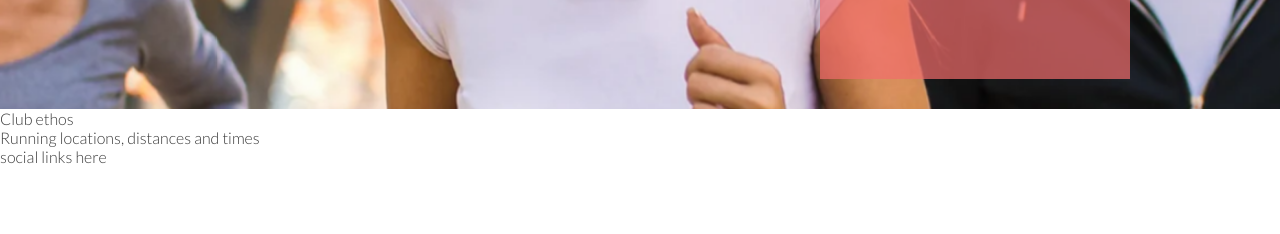
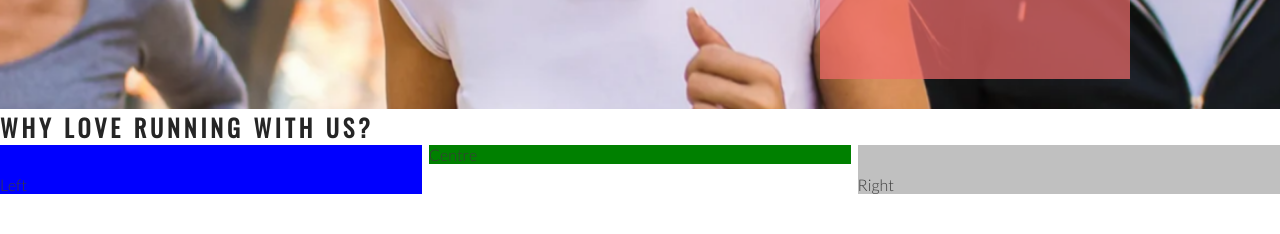
Before and after one commit to HPCarey/love-running, a plain HTML site: page index.html in a window 1280 px wide. Shown: the part 566-800 px from the top of the page. Drawn offline with nearby package versions, Linux system fonts and the light colour scheme; a web font is replaced by a local one.

Commit message:
Add club ethos main structure

```diff
--- a/assets/css/style.css
+++ b/assets/css/style.css
@@ -24,6 +24,7 @@ h2 {
 #logo {
     float: left;
     font-size: 280%;
+    margin-left:30px;
 }
 
 #menu {
@@ -110,3 +111,29 @@ h2 {
 
     position: absolute;
 }
+
+/* club ethos */
+
+#club-ethos {
+    height: 600px;
+}
+
+#left-about {
+    padding-top: 30px;
+    width: 33%;
+    float: left;
+    background-color: blue;
+}
+
+#right-about {
+    padding-top: 30px;
+    width: 33%;
+    float: right;
+    background-color: silver;
+}
+
+#center-about {
+    width: 33%;
+    margin: 0 auto;
+    background-color: green;
+}
--- a/index.html
+++ b/index.html
@@ -38,8 +38,11 @@
         </div>
 
     </section>
-    <section>
-        Club ethos
+    <section id="club-ethos">
+        <h1>Why Love Running With Us?</h1>
+        <div id="left-about">Left</div>
+        <div id="right-about">Right</div>
+        <div id="center-about">Centre</div>
     </section>
     <section>
         Running locations, distances and times
@@ -47,6 +50,8 @@
     <footer>
         social links here
     </footer>
+    <!--font awesome script-->
+    <script src="https://kit.fontawesome.com/f972d991d8.js" crossorigin="anonymous"></script>
 </body>
 
 </html>
```
